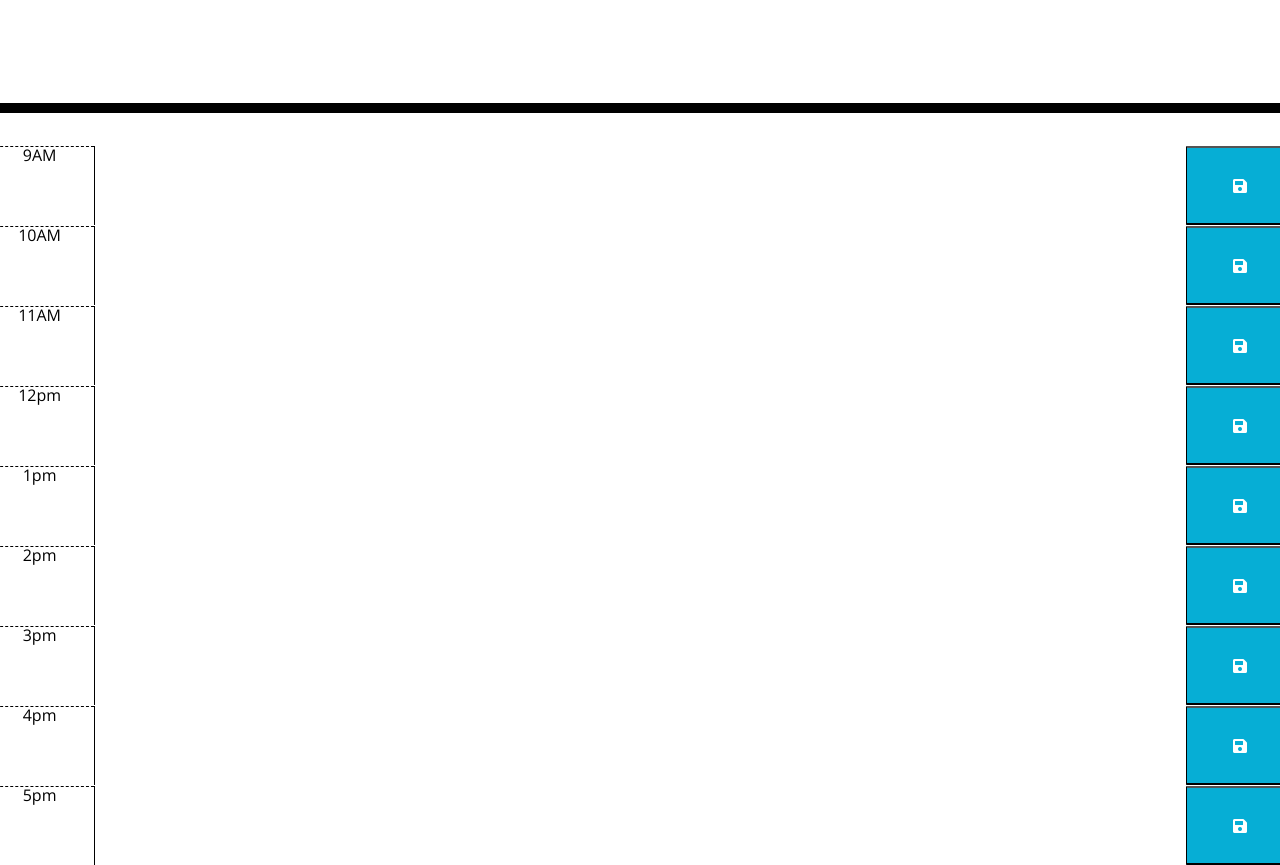
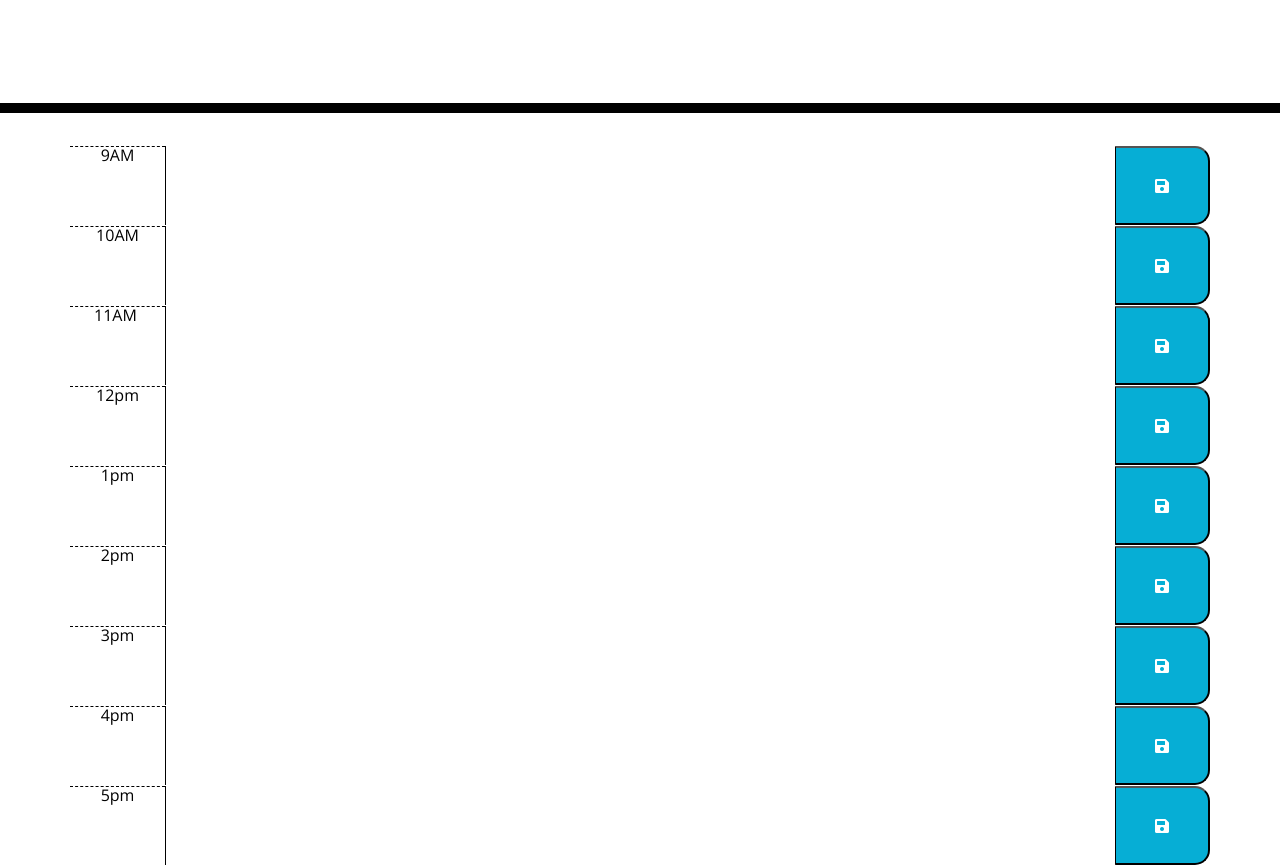
Before and after one commit to ChrisT303/Work-Day-Scheduler, a plain HTML site: page Develop/index.html in a window 1280 px wide. Shown: the part 191-1056 px from the top of the page. Drawn offline with nearby package versions, Linux system fonts and the light colour scheme.

Commit message:
added bootstrap rows and cols

```diff
--- a/Develop/index.html
+++ b/Develop/index.html
@@ -29,69 +29,66 @@
       <p id="currentDay" class="lead"></p>
     </header>
 
+ <!-- container for bootstap rows -->
+    <div class = "container">
+
     <div class="row time-block">
-      <div class="hour col-1">9AM</div>
-      <textarea class="description col-10"></textarea>
+      <div class="hour col-md-1">9AM</div>
+      <textarea class="description col-md-10"></textarea>
+      <button class="saveBtn col-md-1"><i class="fas fa-save"></i></button>
+    </div>
+
+    <div class="row time-block">
+      <div class="hour col-md-1">10AM</div>
+      <textarea class="description col-md-10"></textarea>
+      <button class="saveBtn col-md-1"><i class="fas fa-save"></i></button>
+    </div>
+
+    <div class="row time-block">
+      <div class="hour col-md-1">11AM </div>
+      <textarea class="description col-md-10"></textarea>
+      <button class="saveBtn col-md-1"><i class="fas fa-save"></i></button>
+    </div>
+
+    <div class="row time-block">
+      <div class="hour col-md-1">12pm</div>
+      <textarea class="description col-md-10"></textarea>
+      <button class="saveBtn col-md-1"><i class="fas fa-save"></i></button>
+    </div>
+
+    <div class="row time-block">
+      <div class="hour col-md-1">1pm</div>
+      <textarea class="description col-md-10"></textarea>
       <button class="saveBtn col-1"><i class="fas fa-save"></i></button>
     </div>
 
     <div class="row time-block">
-      <div class="hour col-1">10AM</div>
-      <textarea class="description col-10"></textarea>
-      <button class="saveBtn col-1"><i class="fas fa-save"></i></button>
+      <div class="hour col-md-1">2pm</div>
+      <textarea class="description col-md-10"></textarea>
+      <button class="saveBtn col-md-1"><i class="fas fa-save"></i></button>
     </div>
 
     <div class="row time-block">
-      <div class="hour col-1">11AM</div>
-      <textarea class="description col-10"></textarea>
-      <button class="saveBtn col-1"><i class="fas fa-save"></i></button>
+      <div class="hour col-md-1">3pm</div>
+      <textarea class="description col-md-10"></textarea>
+      <button class="saveBtn col-md-1"><i class="fas fa-save"></i></button>
     </div>
 
     <div class="row time-block">
-      <div class="hour col-1">12pm</div>
-      <textarea class="description col-10"></textarea>
-      <button class="saveBtn col-1"><i class="fas fa-save"></i></button>
+      <div class="hour col-md-1">4pm</div>
+      <textarea class="description col-md-10"></textarea>
+      <button class="saveBtn col-md-1"><i class="fas fa-save"></i></button>
     </div>
 
     <div class="row time-block">
-      <div class="hour col-1">1pm</div>
-      <textarea class="description col-10"></textarea>
-      <button class="saveBtn col-1"><i class="fas fa-save"></i></button>
-    </div>
-
-    <div class="row time-block">
-      <div class="hour col-1">2pm</div>
-      <textarea class="description col-10"></textarea>
-      <button class="saveBtn col-1"><i class="fas fa-save"></i></button>
-    </div>
-
-    <div class="row time-block">
-      <div class="hour col-1">3pm</div>
-      <textarea class="description col-10"></textarea>
-      <button class="saveBtn col-1"><i class="fas fa-save"></i></button>
-    </div>
-
-    <div class="row time-block">
-      <div class="hour col-1">4pm</div>
-      <textarea class="description col-10"></textarea>
-      <button class="saveBtn col-1"><i class="fas fa-save"></i></button>
-    </div>
-
-    <div class="row time-block">
-      <div class="hour col-1">5pm</div>
-      <textarea class="description col-10"></textarea>
-      <button class="saveBtn col-1"><i class="fas fa-save"></i></button>
+      <div class="hour col-md-1">5pm</div>
+      <textarea class="description col-md-10"></textarea>
+      <button class="saveBtn col-md-1"><i class="fas fa-save"></i></button>
     </div>
 
 
     <script src="https://cdnjs.cloudflare.com/ajax/libs/jquery/3.2.1/jquery.min.js"></script>
     <script src="https://cdnjs.cloudflare.com/ajax/libs/moment.js/2.24.0/moment.min.js"></script>
+    <script src="script.js"></script>
   </body>
 </html>
-
-
-
-    <script src="https://cdnjs.cloudflare.com/ajax/libs/jquery/3.2.1/jquery.min.js"></script>
-    <script src="https://cdnjs.cloudflare.com/ajax/libs/moment.js/2.24.0/moment.min.js"></script>
-  </body>
-</html>
```
Also changed, not shown: Develop/script.js (added).
